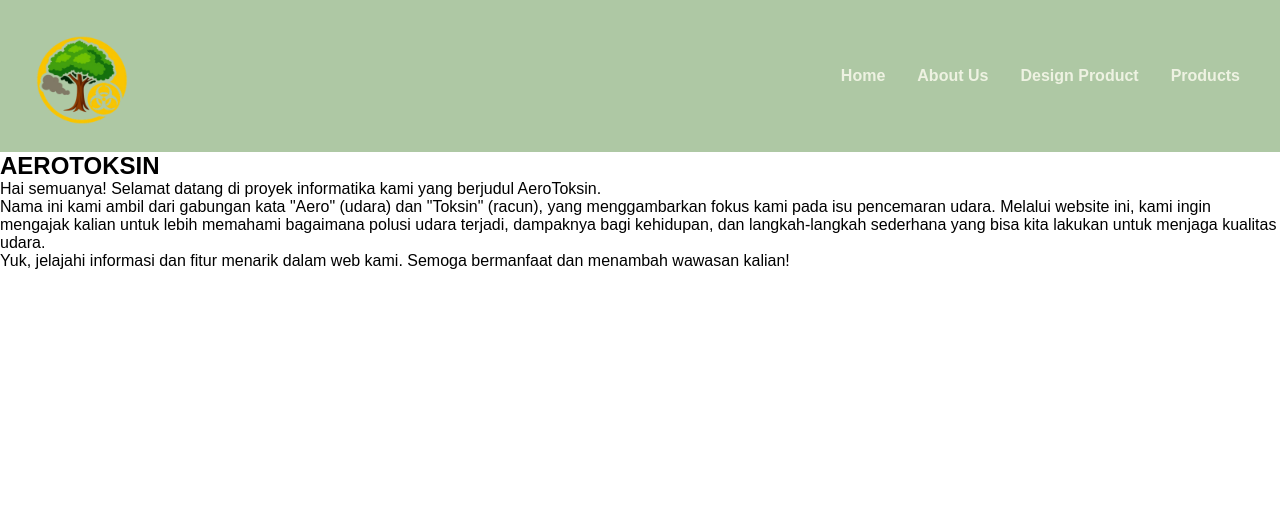
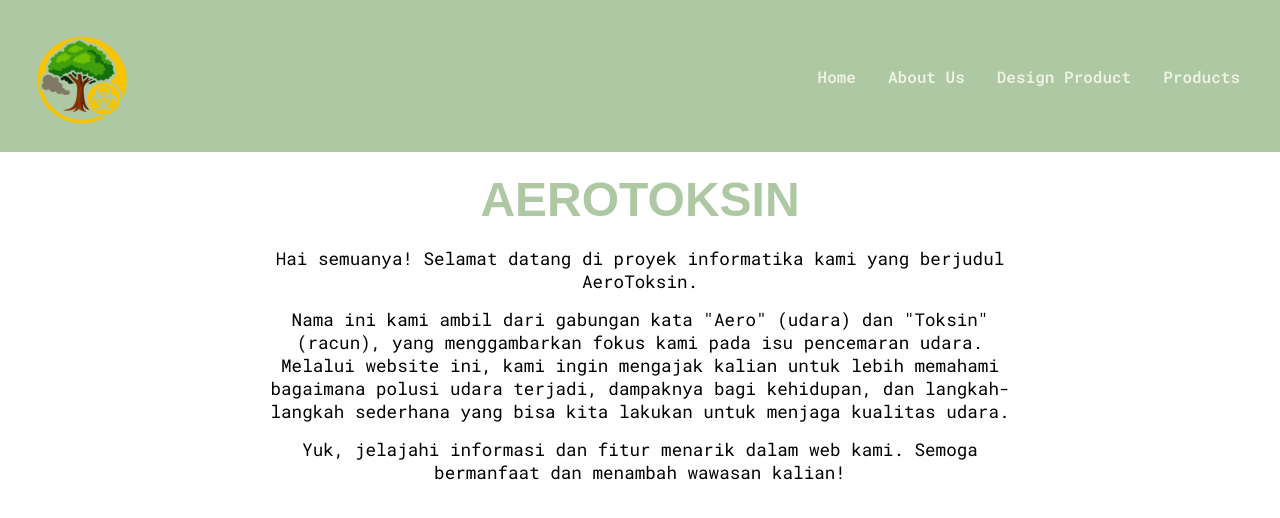
Before and after one commit to JamalKopling/Project-AeroToksin, a plain HTML site: page home.html in a window 1280 px wide. Drawn offline with Linux system fonts and the light colour scheme.

Commit message:
Update styles.css

```diff
--- a/styles.css
+++ b/styles.css
@@ -1,3 +1,5 @@
+
+
 *,
 html {
   padding: 0;
@@ -5,9 +7,42 @@ html {
   box-sizing: border-box;
 }
 
+
+
 body {
-  font-family: "Rubik", sans-serif;
+
+  font-family: "Roboto Mono", monospace;
 }
+
+
+
+
+.home-section h1 {
+  text-align: center;
+  font-size: 3em;
+  font-weight: bold;
+  margin-top: 20px;
+  margin-bottom: 20px;
+
+
+  font-family: "Orbitron", sans-serif;
+  color: #AEC8A4;
+}
+
+
+.home-section p {
+  text-align: center;
+  margin-bottom: 15px;
+  font-size: 1.1em;
+
+}
+.home-content-container {
+  max-width: 800px;
+  margin: 0 auto;
+  padding: 0 15px;
+}
+
+
 
 .logo {
   width: 100px;
```
